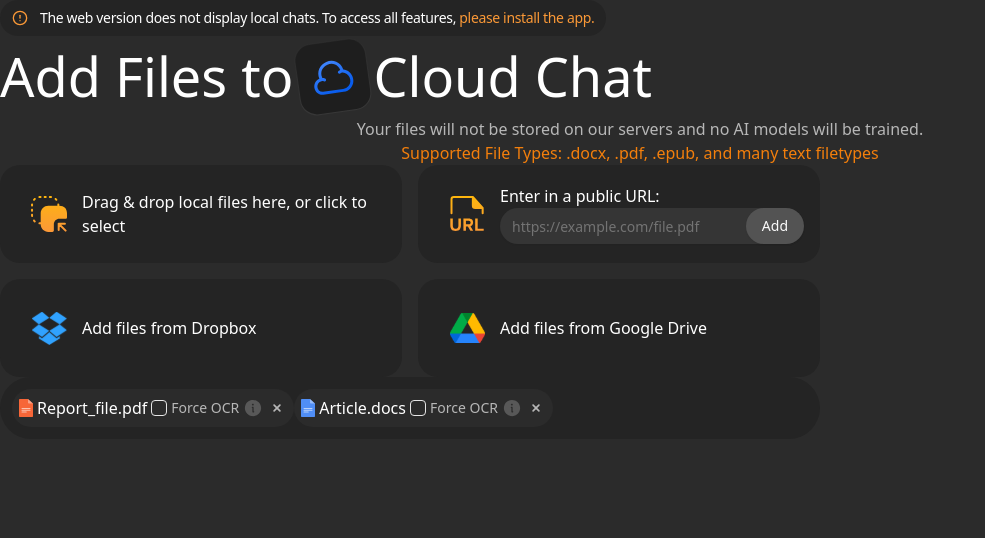
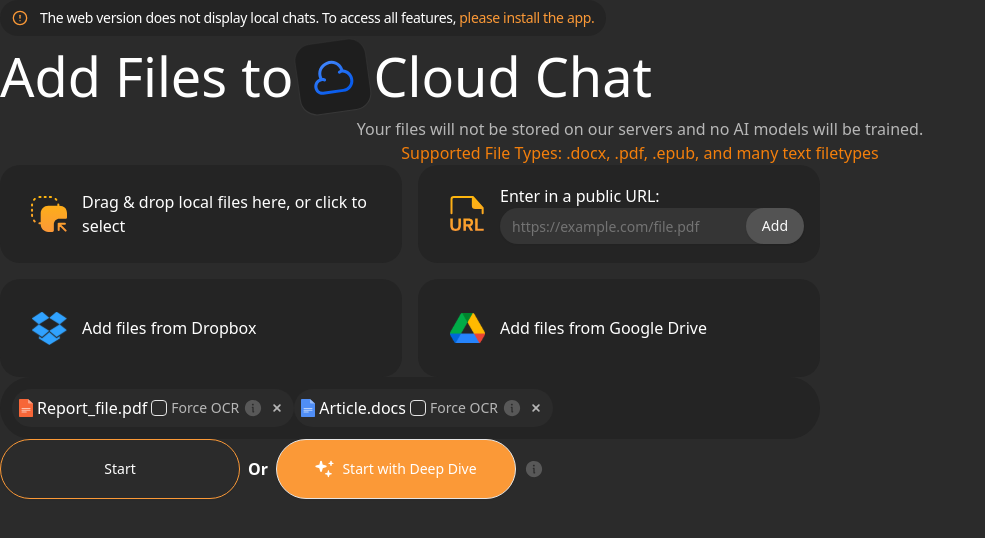
Before and after one commit to sakib-333/dashboard, a React (Vite) app: page / in a window 1280 px wide. Shown: the top 538 px of the page, without its empty margins (0-985 px from the left). Built offline with nearby package versions, Linux system fonts and the light colour scheme.

Commit message:
Add buttons section.

```diff
--- a/package.json
+++ b/package.json
@@ -12,6 +12,7 @@
   "dependencies": {
     "@radix-ui/react-checkbox": "^1.1.4",
     "@radix-ui/react-slot": "^1.1.2",
+    "@radix-ui/react-tooltip": "^1.1.8",
     "@tailwindcss/vite": "^4.0.12",
     "class-variance-authority": "^0.7.1",
     "clsx": "^2.1.1",
--- /dev/null
+++ b/src/components/SectionOne/Buttons/Buttons.tsx
@@ -0,0 +1,49 @@
+import { Button } from "@/components/ui/button";
+import stars from "../../../assets/stars.svg";
+import info from "../../../assets/info.svg";
+
+import {
+  Tooltip,
+  TooltipContent,
+  TooltipProvider,
+  TooltipTrigger,
+} from "@/components/ui/tooltip";
+
+const Buttons = () => {
+  return (
+    <div className="max-w-[528px] w-full flex flex-col md:flex-row items-center gap-2">
+      <Button
+        variant="outline"
+        className="bg-[#2b2b2b] cursor-pointer max-w-[240px] w-full h-[60px] rounded-[56px] border-[#FB9937] hover:bg-[#FB9937]"
+      >
+        Start
+      </Button>
+      <h1 className="font-bold">Or</h1>
+      <Button
+        variant="outline"
+        className="max-w-[240px] w-full cursor-pointer h-[60px] rounded-[56px] bg-[#FB9937] hover:bg-[#2b2b2b] hover:text-white"
+      >
+        <img src={stars} alt="stars" />
+        Start with Deep Dive
+      </Button>
+
+      <TooltipProvider>
+        <Tooltip>
+          <TooltipTrigger asChild>
+            {/* <Button variant="outline">Hover</Button> */}
+            <img className="cursor-pointer" src={info} alt="info" />
+          </TooltipTrigger>
+          <TooltipContent>
+            <p className="max-w-[225px]">
+              Deep Dive processes documents section by section for "unlimited"
+              context, enabling complete answers. Run once per chat to unlock
+              Table AI and Prompt Loops
+            </p>
+          </TooltipContent>
+        </Tooltip>
+      </TooltipProvider>
+    </div>
+  );
+};
+
+export default Buttons;
--- a/src/components/SectionOne/SectionOne.tsx
+++ b/src/components/SectionOne/SectionOne.tsx
@@ -1,3 +1,4 @@
+import Buttons from "./Buttons/Buttons";
 import Cards from "./Cards/Cards";
 import Heading from "./Heading/Heading";
 import OptionalSection from "./OptionalSection/OptionalSection";
@@ -12,6 +13,7 @@
       <Paragraph />
       <Cards />
       <OptionalSection />
+      <Buttons />
     </div>
   );
 };
--- /dev/null
+++ b/src/components/ui/tooltip.tsx
@@ -0,0 +1,59 @@
+import * as React from "react"
+import * as TooltipPrimitive from "@radix-ui/react-tooltip"
+
+import { cn } from "@/lib/utils"
+
+function TooltipProvider({
+  delayDuration = 0,
+  ...props
+}: React.ComponentProps<typeof TooltipPrimitive.Provider>) {
+  return (
+    <TooltipPrimitive.Provider
+      data-slot="tooltip-provider"
+      delayDuration={delayDuration}
+      {...props}
+    />
+  )
+}
+
+function Tooltip({
+  ...props
+}: React.ComponentProps<typeof TooltipPrimitive.Root>) {
+  return (
+    <TooltipProvider>
+      <TooltipPrimitive.Root data-slot="tooltip" {...props} />
+    </TooltipProvider>
+  )
+}
+
+function TooltipTrigger({
+  ...props
+}: React.ComponentProps<typeof TooltipPrimitive.Trigger>) {
+  return <TooltipPrimitive.Trigger data-slot="tooltip-trigger" {...props} />
+}
+
+function TooltipContent({
+  className,
+  sideOffset = 0,
+  children,
+  ...props
+}: React.ComponentProps<typeof TooltipPrimitive.Content>) {
+  return (
+    <TooltipPrimitive.Portal>
+      <TooltipPrimitive.Content
+        data-slot="tooltip-content"
+        sideOffset={sideOffset}
+        className={cn(
+          "bg-primary text-primary-foreground animate-in fade-in-0 zoom-in-95 data-[state=closed]:animate-out data-[state=closed]:fade-out-0 data-[state=closed]:zoom-out-95 data-[side=bottom]:slide-in-from-top-2 data-[side=left]:slide-in-from-right-2 data-[side=right]:slide-in-from-left-2 data-[side=top]:slide-in-from-bottom-2 z-50 w-fit rounded-md px-3 py-1.5 text-xs text-balance",
+          className
+        )}
+        {...props}
+      >
+        {children}
+        <TooltipPrimitive.Arrow className="bg-primary fill-primary z-50 size-2.5 translate-y-[calc(-50%_-_2px)] rotate-45 rounded-[2px]" />
+      </TooltipPrimitive.Content>
+    </TooltipPrimitive.Portal>
+  )
+}
+
+export { Tooltip, TooltipTrigger, TooltipContent, TooltipProvider }
```
Also changed, not shown: src/assets/stars.svg (added), 1 other file (tests, documents, lock files or other folders).
